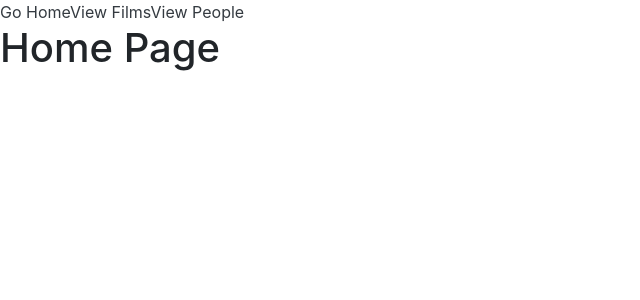
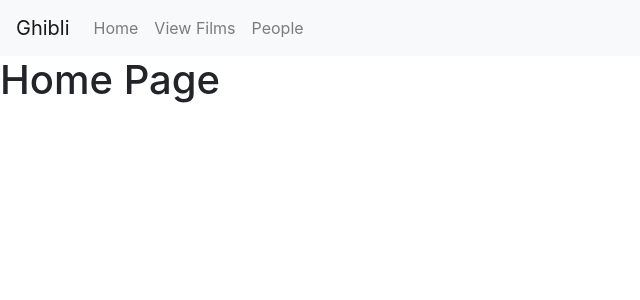
Before and after one commit to phillipjhl/Ghibli-Router-App, a React (Create React App) app: page / in a window 1280 px wide. Shown: the top 300 px of the page, without its empty margins (0-640 px from the left). Built offline with nearby package versions, Linux system fonts and the light colour scheme.

Commit message:
moved Links into a NavBar Component

```diff
--- a/src/components/App.jsx
+++ b/src/components/App.jsx
@@ -3,6 +3,7 @@
 import Films from './Films';
 import FilmPage from './FilmPage';
 import Home from './Home';
+import NavBar from './NavBar';
 
 class App extends Component {
 
@@ -10,9 +11,7 @@
         return (
         <Router>
             <Fragment>
-                <Link to='/' className="text-dark" >Go Home</Link>
-                <Link to='/films' className="text-dark" >View Films</Link>
-                <Link to='/people' className="text-dark" >View People</Link>
+                <NavBar />
                 <Switch>
                     <Route exact path='/' component={Home} />
                     <Route exact path='/films' component={Films} />
--- /dev/null
+++ b/src/components/NavBar.jsx
@@ -0,0 +1,22 @@
+import React from 'react';
+import { BrowserRouter as Router, Link } from 'react-router-dom';
+
+function NavBar(props) {
+    return (
+        <nav className="navbar navbar-expand-lg navbar-light bg-light" >
+            <Link to='/' className="navbar-brand" >Ghibli</Link>
+            <button className="navbar-toggler" type="button" data-toggle="collapse" data-target="#navbarNavAltMarkup" aria-controls="navbarNavAltMarkup" aria-expanded="false" aria-label="Toggle navigation">
+                <span className="navbar-toggler-icon"></span>
+            </button>
+            <div className="collapse navbar-collapse" id="navbarNavAltMarkup">
+                <div className="navbar-nav">
+                    <Link to="/" className="nav-item nav-link" >Home <span className="sr-only">(current)</span></Link>
+                    <Link to="/films" className="nav-item nav-link" >View Films</Link>
+                    <Link to="/people" className="nav-item nav-link" >People</Link>
+                </div>
+            </div>
+        </nav>
+    );
+}
+
+export default NavBar;
```
